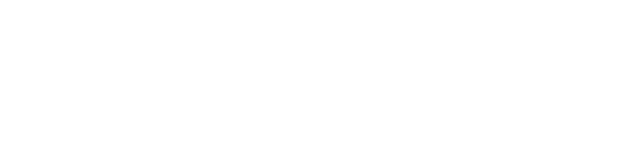
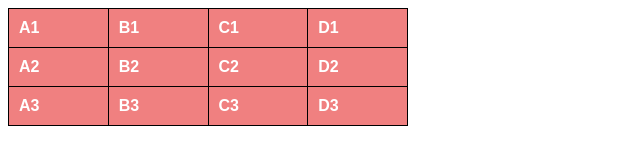
Before and after one commit to cleybsonreis/table, a plain HTML site: page index.html in a window 1280 px wide. Shown: the whole page, without its empty margins (0-640 px from the left). Drawn offline with Linux system fonts and the light colour scheme.

Commit message:
tabela feita

```diff
--- a/index.html
+++ b/index.html
@@ -4,14 +4,56 @@
     <meta charset="UTF-8">
     <meta name="viewport" content="width=device-width, initial-scale=1.0">
     <title>Tabela</title>
+    <style>
+        *{
+            font-family: Arial, Helvetica, sans-serif;
+        }
+        table{
+            background-color: lightcoral;
+            color: white;
+            font-weight: bold;
+            border-collapse: collapse;
+            width: 400px;
+        }
+        td{
+            border: 1px solid black;
+            padding: 10px;
+            cursor: pointer;
+        }
+    </style>
 </head>
 <body>
    <!--
+    HIERARQUIA DE TABELAS (SIMPLES)
+    TABLE = TABELA = <TABLE>
+       TABLE ROW = LINHA DE TABELA = <TR>
+            TABLE HEADER = CABEÇALHO DE TABELA <TH>
+            TABLE DATA = DADO DE TABELA <TD>
+                DA PRA ALINHAR COM TEXT-ALING
+                    <CENTER>,<LEFT>,<RIGTH>
+                        ALINHAR COM VERTICAL-ALING
+                            <TOP>,<MIDDLE>,<BOTTOM>
+   -->
+    <table>
+        <tr>
+            <td>A1</td>
+            <td>B1</td>
+            <td>C1</td>
+            <td>D1</td>
+        </tr>
 
-   -->
-
-    <table>
-
+        <tr>
+            <td>A2</td>
+            <td>B2</td>
+            <td>C2</td>
+            <td>D2</td>
+        </tr>
+        <tr>
+            <td>A3</td>
+            <td>B3</td>
+            <td>C3</td>
+            <td>D3</td>
+        </tr>
     </table>
 </body>
 </html>
```
